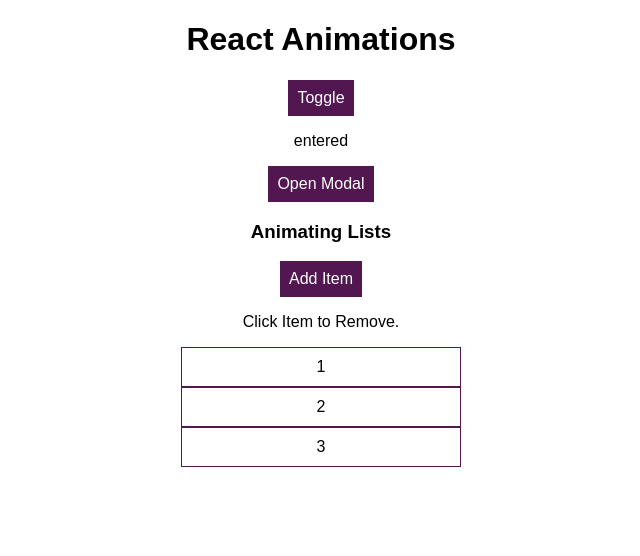
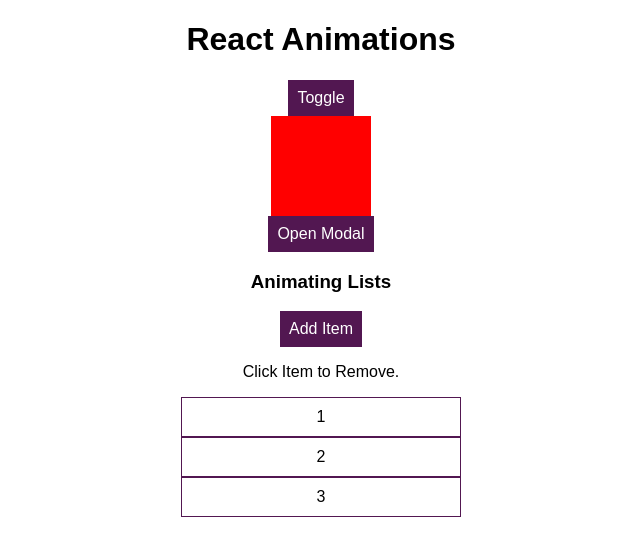
Before and after one commit to MaciejUberna/ReactAnimationsExercises, a React (Create React App) app: page / in a window 1280 px wide. Both pictures are taken after a click on the button "Toggle". Shown: the top 556 px of the page, without its empty margins (319-959 px from the left). Built offline with nearby package versions, Linux system fonts and the light colour scheme.

Commit message:
Lesson400 "Using ReactTransitionGroup" added opacity animation using 4 states of Transition group (Entering Entered Exiting Exited)

```diff
--- a/src/App.js
+++ b/src/App.js
@@ -27,8 +27,23 @@ class App extends Component {
         <h1>React Animations</h1>
         <button className="Button" onClick={() => this.setState(prevState => ({showBlock: !prevState.showBlock}))}>Toggle</button>
         <br></br>
-        <Transition in={this.state.showBlock} timeout={300}>
-            {state => <p>{state}</p>}
+        <Transition
+          in={this.state.showBlock}
+          timeout={1000}
+          mountOnEnter
+          unmountOnExit
+        >
+            {state => (
+                        <div style={{
+                          backgroundColor: 'red',
+                          width: 100,
+                          height: 100,
+                          margin: 'auto',
+                          transition: 'opacity 1s ease-out',
+                          opacity: state === 'exited' ? 1 : 0,
+                          opacity: state === 'entered' ? 1 : 0
+                        }}></div>
+            )}
         </Transition>
         {this.state.modalIsOpen ? <Modal show={this.state.modalIsOpen} closed={this.closeModal}/> : null}
         {this.state.modalIsOpen ? <Backdrop show={this.state.modalIsOpen} /> : null}
```
